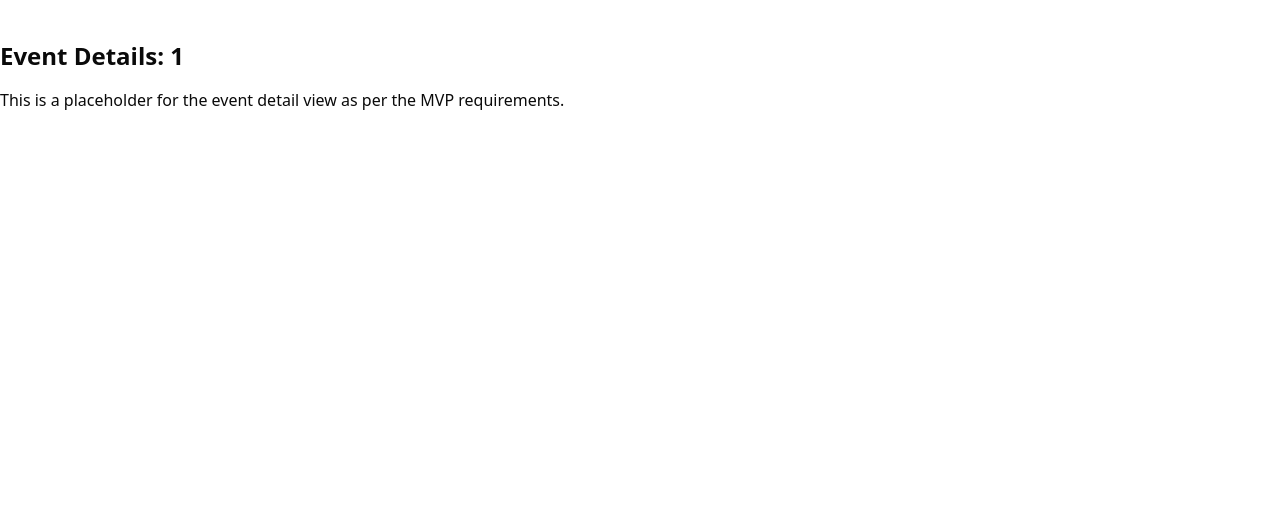
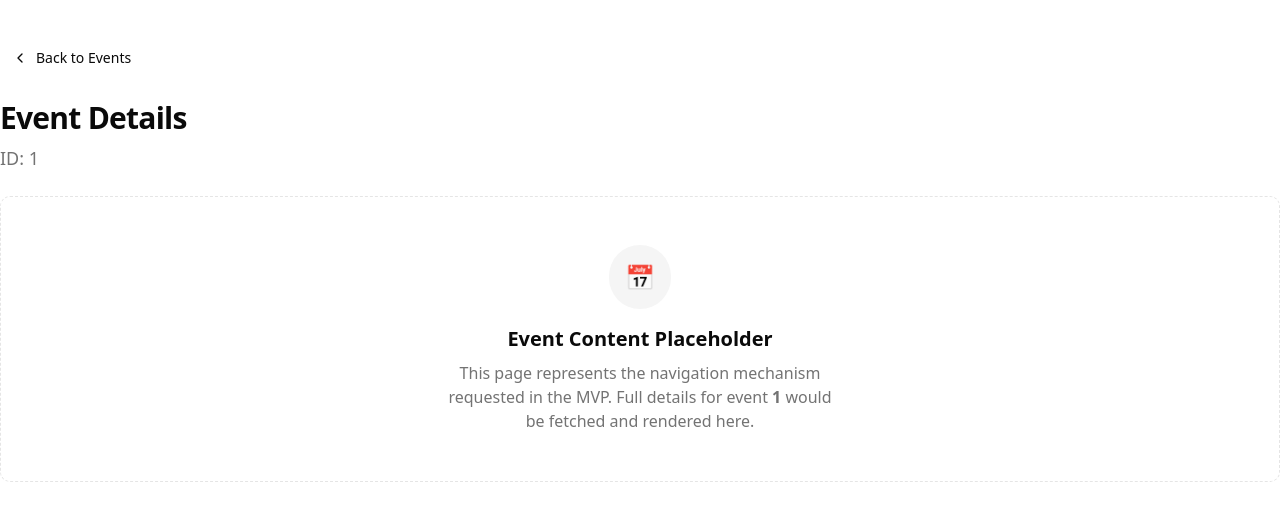
Before and after one commit to chicoumbetov/events-app, a Next.js app: page /events/1 in a window 1280 px wide. Shown: the top 520 px of the page. Built offline with nearby package versions, Linux system fonts and the light colour scheme.

Commit message:
:sparkles: Events detail page

```diff
--- a/src/app/events/[id]/page.tsx
+++ b/src/app/events/[id]/page.tsx
@@ -1,10 +1,11 @@
-export default async function EventDetailPage(props: { params: { id: string } }) {
-  const { id } = await props.params;
+import { EventDetailView } from "@/components/event-detail-view";
 
-  return (
-    <div className="container mx-auto py-10">
-      <h1 className="text-2xl font-bold mb-4">Event Details: {id}</h1>
-      <p>This is a placeholder for the event detail view as per the MVP requirements.</p>
-    </div>
-  );
+interface PageProps {
+  params: Promise<{ id: string }>;
 }
+
+export default async function EventDetailPage({ params }: PageProps) {
+  const { id } = await params;
+
+  return <EventDetailView id={id} />;
+}
--- /dev/null
+++ b/src/components/event-detail-view.tsx
@@ -0,0 +1,36 @@
+import { Button } from "@/components/ui/button";
+import { ChevronLeft } from "lucide-react";
+import Link from "next/link";
+
+interface EventDetailViewProps {
+  id: string;
+}
+
+export function EventDetailView({ id }: EventDetailViewProps) {
+  return (
+    <div className="container mx-auto py-10 space-y-6">
+      <Button variant="ghost" asChild className="pl-0 hover:bg-transparent">
+        <Link href="/events" className="flex items-center gap-2">
+          <ChevronLeft className="h-4 w-4" />
+          Back to Events
+        </Link>
+      </Button>
+
+      <div className="space-y-2">
+        <h1 className="text-3xl font-bold tracking-tight">Event Details</h1>
+        <p className="text-muted-foreground text-lg">ID: {id}</p>
+      </div>
+
+      <div className="rounded-lg border border-dashed p-12 flex flex-col items-center justify-center text-center">
+        <div className="bg-muted rounded-full p-4 mb-4">
+          <span className="text-2xl">📅</span>
+        </div>
+        <h2 className="text-xl font-semibold">Event Content Placeholder</h2>
+        <p className="text-muted-foreground max-w-sm mt-2">
+          This page represents the navigation mechanism requested in the MVP.
+          Full details for event <strong>{id}</strong> would be fetched and rendered here.
+        </p>
+      </div>
+    </div>
+  );
+}
```
